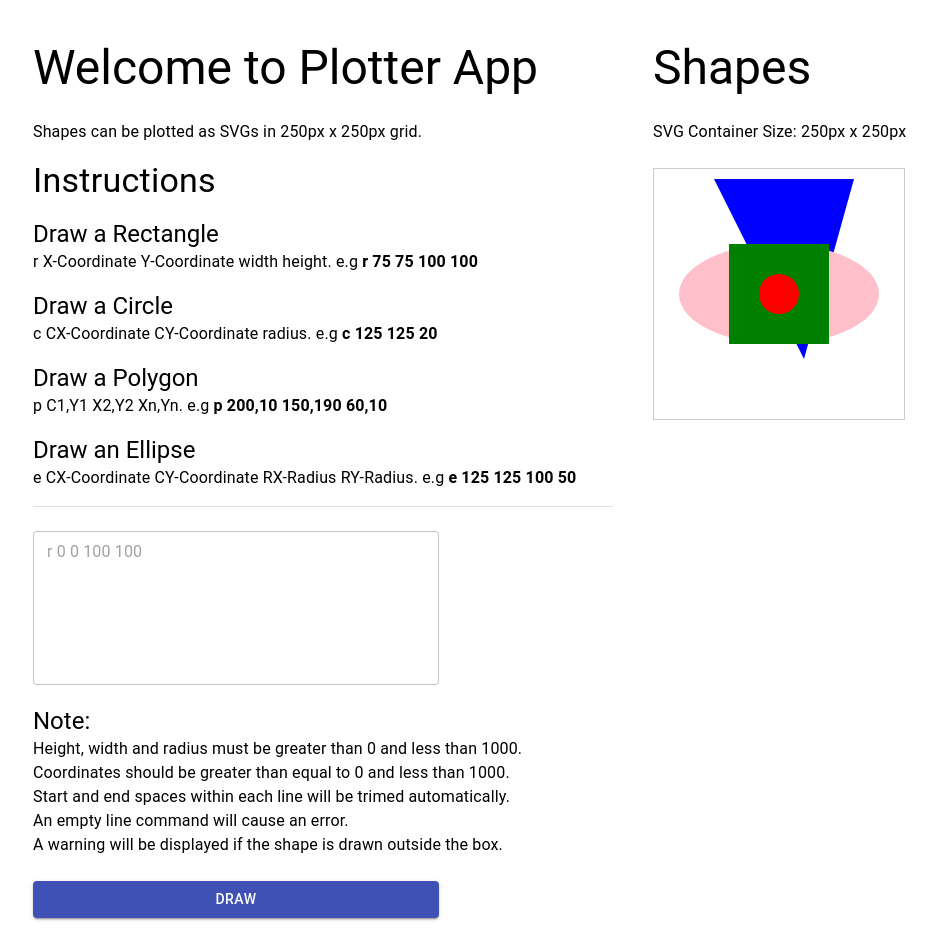
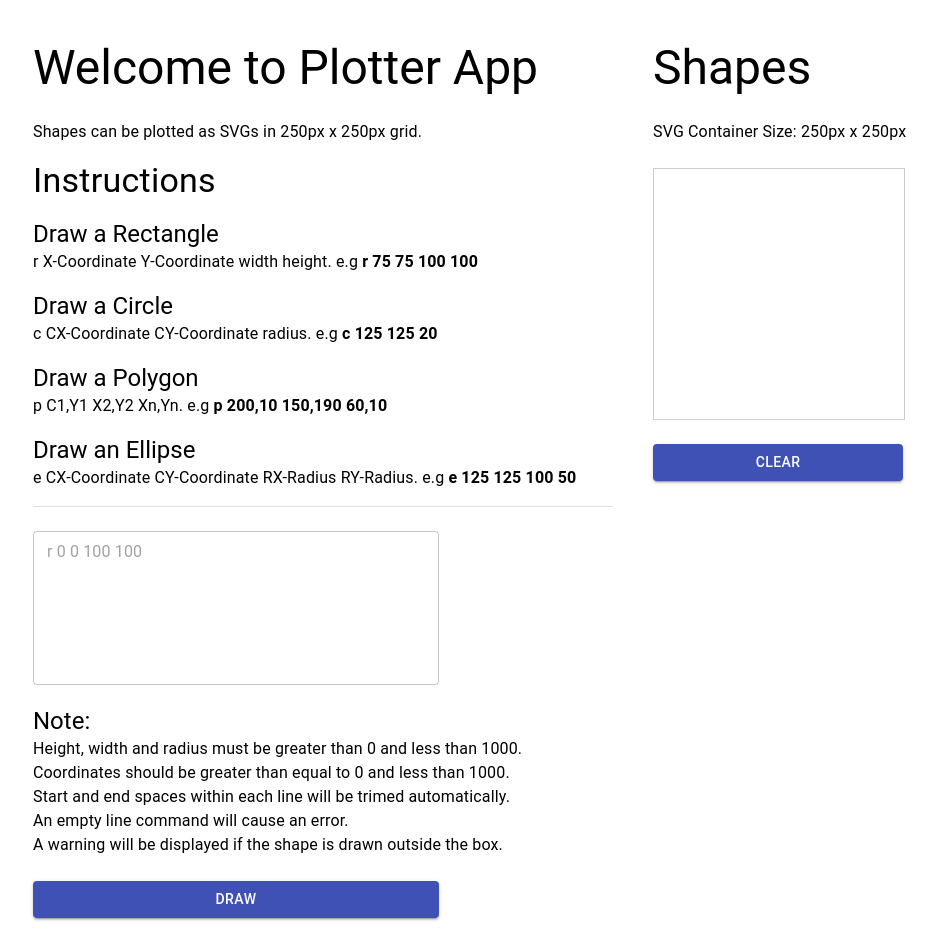
Before and after one commit to 44mkashif/svg-plotter, a React (Create React App) app: page / in a window 1280 px wide. Shown: the whole page, without its empty margins (7-943 px from the left). Built offline with nearby package versions, Linux system fonts and the light colour scheme.

Commit message:
Svgs plotted

```diff
--- a/src/Components/Input.js
+++ b/src/Components/Input.js
@@ -4,7 +4,6 @@ import TextField from '@material-ui/core/TextField';
 import Button from '@material-ui/core/Button';
 import Box from '@material-ui/core/Box';
 import Typography from '@material-ui/core/Typography';
-import Grid from '@material-ui/core/Grid';
 import Alert from '@material-ui/lab/Alert';
 
 class Input extends Component {
@@ -30,7 +29,6 @@ class Input extends Component {
         lines.forEach(line => {
             var shape = line.split(" ");
             shape = shape.filter((str) => /\S/.test(str));
-            console.log("Shape: ", shape);
 
             var dimensions = shape.slice(1);
 
@@ -57,6 +55,10 @@ class Input extends Component {
 
         this.checkErrors(shapes);
 
+        if (!this.state.error) {
+            this.props.setShapes(shapes);
+        }
+
     }
 
     checkErrors = (shapes) => {
@@ -74,7 +76,7 @@ class Input extends Component {
                     lines.add(index + 1);
                 } else {
                     shape.dimensions.forEach(dimension => {
-                        if (Number.isNaN(dimension)) {
+                        if (Number.isNaN(dimension) || dimension < 0 || dimension >= 1000) {
                             flag = true;
                             lines.add(index + 1);
                         }
@@ -87,7 +89,7 @@ class Input extends Component {
                     lines.add(index + 1);
                 } else {
                     shape.dimensions.forEach(dimension => {
-                        if (Number.isNaN(dimension)) {
+                        if (Number.isNaN(dimension) || dimension < 0 || dimension >= 1000) {
                             flag = true;
                             lines.add(index + 1);
                         }
@@ -100,7 +102,7 @@ class Input extends Component {
                     lines.add(index + 1);
                 } else {
                     shape.dimensions.forEach(dimension => {
-                        if (Number.isNaN(dimension)) {
+                        if (Number.isNaN(dimension) || dimension < 0 || dimension >= 1000) {
                             flag = true;
                             lines.add(index + 1);
                         }
@@ -116,7 +118,7 @@ class Input extends Component {
                         lines.add(index + 1);
                     } else {
                         dimension.forEach(point => {
-                            if (Number.isNaN(point)) {
+                            if (Number.isNaN(point) || point < 0 || point >= 1000) {
                                 flag = true;
                                 lines.add(index + 1);
                             }
--- a/src/Components/Plotter.js
+++ b/src/Components/Plotter.js
@@ -6,8 +6,25 @@ import Grid from '@material-ui/core/Grid';
 import { Component } from 'react';
 import Box from '@material-ui/core/Box';
 import Divider from '@material-ui/core/Divider';
+import Button from '@material-ui/core/Button';
 
 class Plotter extends Component {
+
+    state = {
+        shapes: []
+    }
+
+    setShapes = (shapes) => {
+        this.setState({
+            shapes: shapes
+        })
+    }
+
+    clearShapes = () => {
+        this.setState({
+            shapes: []
+        })
+    }
 
     render() {
         return (
@@ -47,7 +64,7 @@ class Plotter extends Component {
                     <Divider />
 
                     <Box mt={2}>
-                        <Input />
+                        <Input setShapes={this.setShapes} />
                     </Box>
 
                 </Grid>
@@ -59,8 +76,19 @@ class Plotter extends Component {
 
                     <Typography align="left">SVG Container Size: 250px x 250px</Typography>
 
+
                     <Box mt={3} display="flex">
-                        <Svg />
+                        <Svg shapes={this.state.shapes} />
+                    </Box>
+
+                    <Box mt={3} width="250px" display="flex">
+                        <Button
+                            variant="contained"
+                            color="primary"
+                            fullWidth
+                            onClick={this.clearShapes}>
+                            Clear
+                        </Button>
                     </Box>
                 </Grid>
             </Grid>
--- a/src/Components/Svg.js
+++ b/src/Components/Svg.js
@@ -1,27 +1,54 @@
-import React, { Component } from 'react';
+import React from 'react';
 
-class Input extends Component {
+const Input = ({ shapes }) => {
+    return (
+        <React.Fragment>
+            <svg width={250} height={250} style={{ border: '1px solid #ccc' }}>
+                {(shapes && shapes.length) ?
+                    shapes.map(shape => {
+                        if (shape.type === "c")
+                            return <circle
+                                key={shape.type}
+                                cx={shape.dimensions[0]}
+                                cy={shape.dimensions[1]}
+                                r={shape.dimensions[2]}
+                                fill="red" />
 
-    state = {
-        dimensions: ''
-    };
+                        else if (shape.type === "e")
+                            return <ellipse
+                                key={shape.type}
+                                cx={shape.dimensions[0]}
+                                cy={shape.dimensions[1]}
+                                rx={shape.dimensions[2]}
+                                ry={shape.dimensions[3]}
+                                fill="pink" />
 
-    render() {
-        let { dimensions } = this.state;
+                        else if (shape.type === "p") {
+                            var dim = '';
+                            shape.dimensions.forEach(dimension => {
+                                dim += [...dimension].join(',') + " ";
+                            });
+                            console.log(dim)
+                            return <polygon
+                                key={shape.type}
+                                points={dim}
+                                fill="blue" />
+                        }
 
-        return (
-            <React.Fragment>
-                <svg width={250} height={250} style={{ border: '1px solid #ccc' }}>
-                    <polygon points="200,10 150,190 60,10" fill="blue" />
-                    <ellipse cx={125} cy={125} rx={100} ry={50} fill="pink" />
-                    <rect x={75} y={75} width={100} height={100} fill="green" />
-                    <circle cx={125} cy={125} r={20} fill="red" />
-                </svg>
-            </React.Fragment>
-        )
-
-    }
-
+                        else if (shape.type === "r")
+                            return <rect
+                                key={shape.type}
+                                x={shape.dimensions[0]}
+                                y={shape.dimensions[1]}
+                                width={shape.dimensions[2]}
+                                height={shape.dimensions[3]}
+                                fill="green" />
+                    }
+                    ) : ''
+                }
+            </svg>
+        </React.Fragment>
+    )
 }
 
 export default Input;
```
